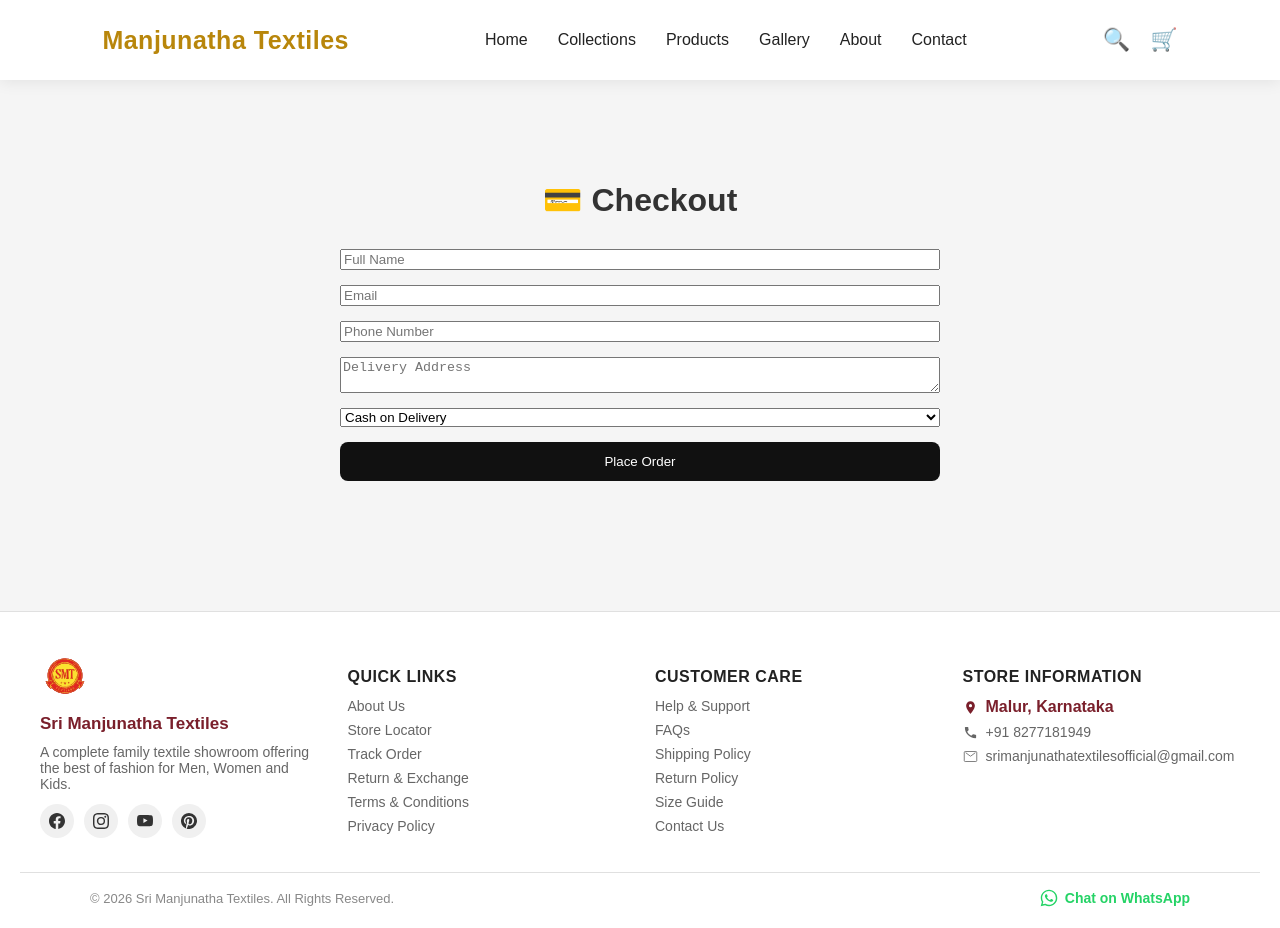
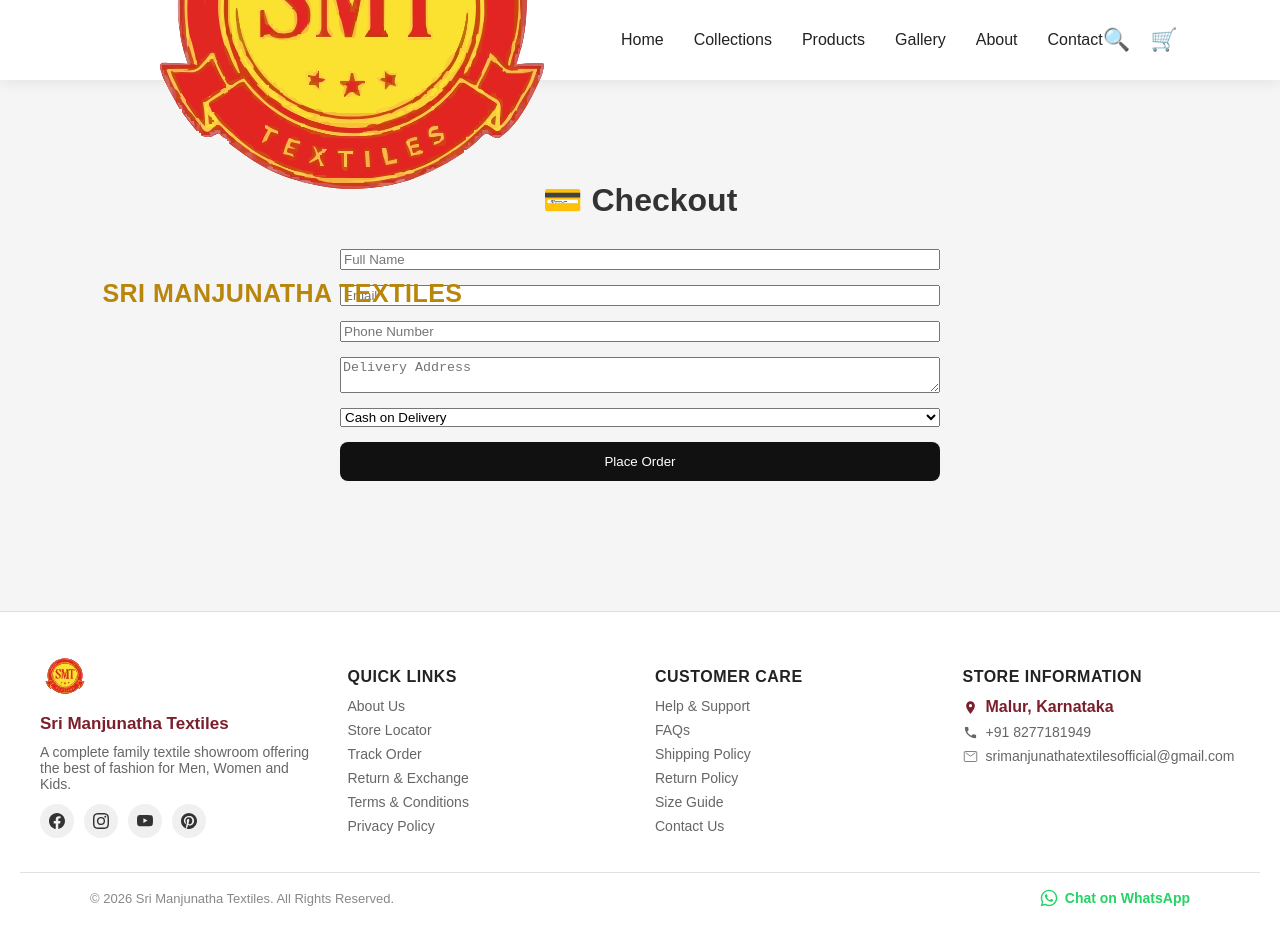
Before and after one commit to orizotechnology/manjunatha_textiles, a React (Create React App) app in the folder frontend/: page /checkout in a window 1280 px wide. Built offline with nearby package versions, Linux system fonts and the light colour scheme.

Commit message:
Logo Update Navbar.jsx
updated logo

```diff
--- a/frontend/src/components/Navbar.jsx
+++ b/frontend/src/components/Navbar.jsx
@@ -1,6 +1,7 @@
 import React, { useState } from "react";
 import { Link } from "react-router-dom";
 import "./Navbar.css";
+import logo from "../SMT_logo.svg";
 
 const Navbar = () => {
 
@@ -13,7 +14,8 @@
 
       <div className="nav-logo">
         <h2>
-          Manjunatha Textiles
+          <img src={logo} alt="Manjunath Textiles"  />
+          SRI MANJUNATHA TEXTILES
         </h2>
       </div>
 
```
